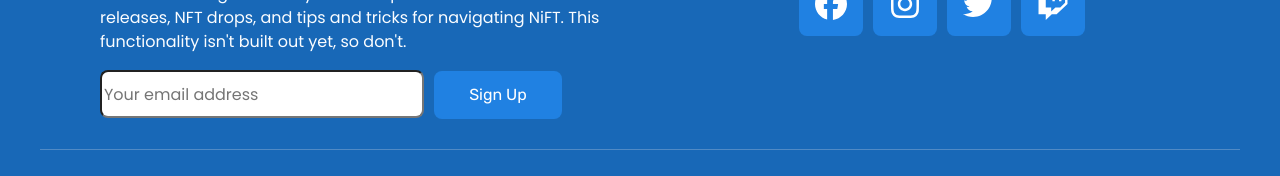
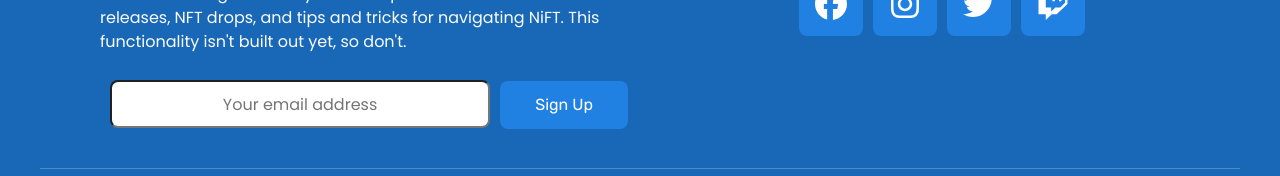
Before and after one commit to davidhlee94/project3-frontend, a React (Create React App) app: page /nft/1 in a window 1280 px wide. Shown: the part 181-357 px from the top of the page. Built offline with nearby package versions, Linux system fonts and the light colour scheme; no server answers.

Commit message:
Fixing footer input and placeholder text

```diff
--- a/src/components/footer/Footer.css
+++ b/src/components/footer/Footer.css
@@ -27,15 +27,21 @@
 }
 
 .footer-top-input {
-    width: auto;
+    width: 70%;
     height: 3rem;
     border-radius: 8px;
+    margin: 10px;
+}
+
+.footer-top-input::placeholder {
+    font-size: 1rem;
+    text-align: center;
 }
 
 .footer-top-button {
     width: 8rem;
     height: 3rem;
-    margin: 0 10px 0 10px;
+    /* margin: 0 10px 0 10px; */
     border-radius: 8px;
     border: none;
     background-color: #2081E2;
```
